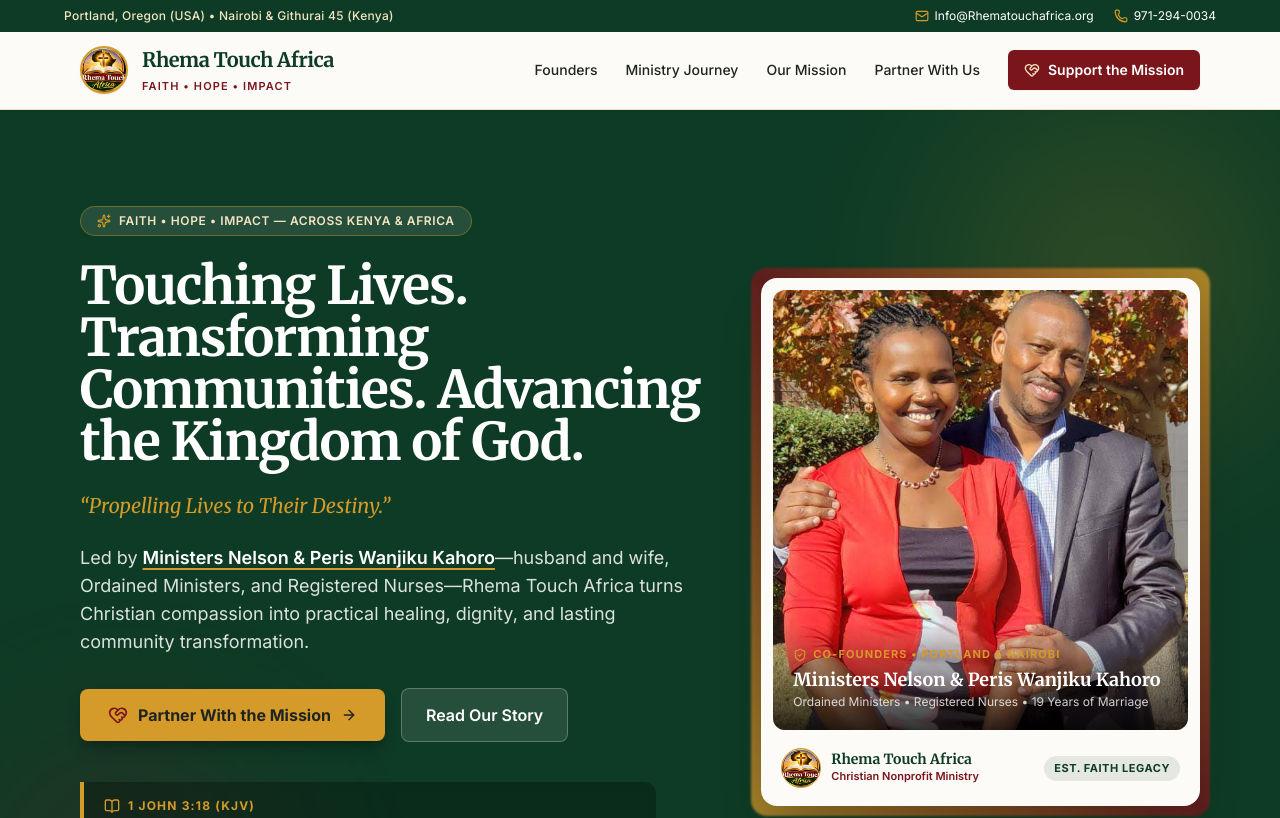
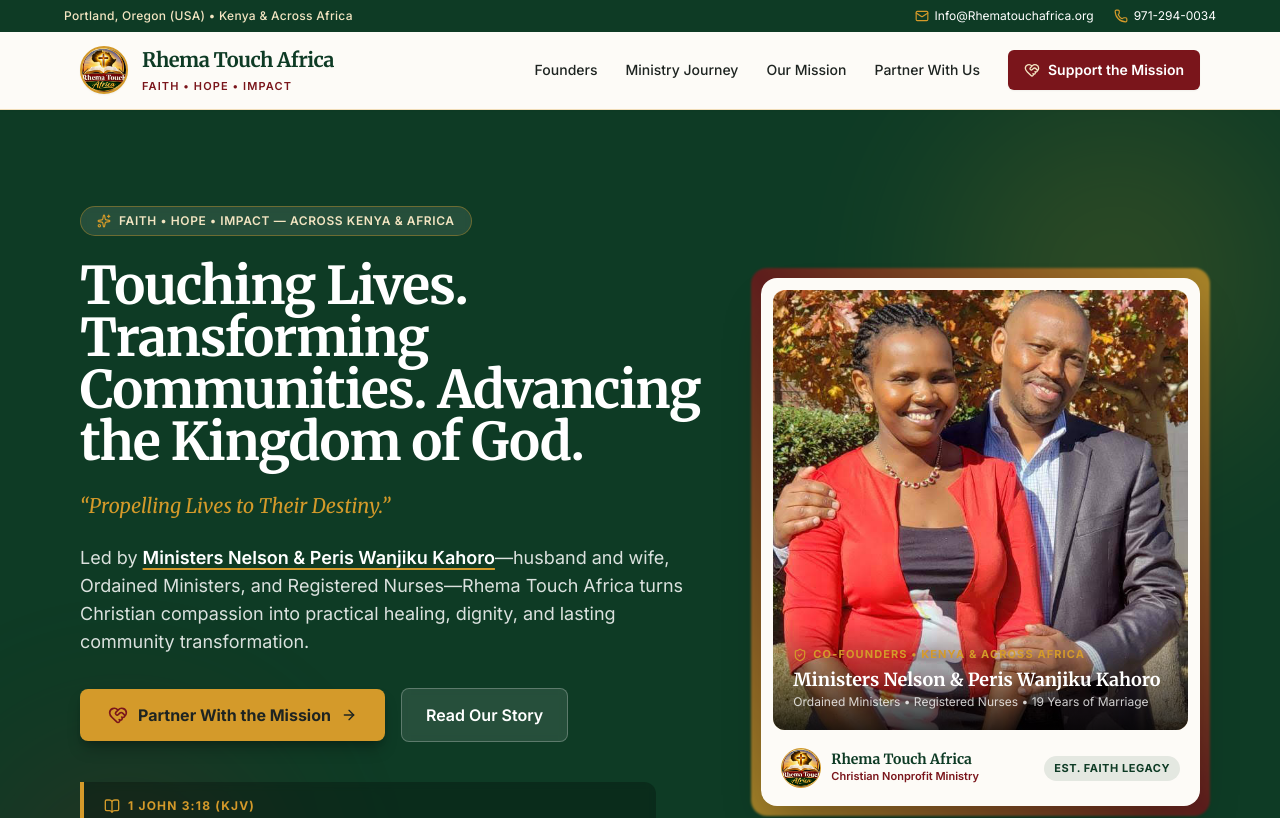
Before and after one commit to Johnpaul-coder/rhema-touch-africa, a React (Vite) app: page / in a window 1280 px wide. Shown: the top 818 px of the page. Built offline with nearby package versions, Linux system fonts and the light colour scheme.

Commit message:
Align location labels strictly with founders biography

```diff
--- a/src/components/Hero.jsx
+++ b/src/components/Hero.jsx
@@ -91,7 +91,7 @@ export default function Hero() {
                 <div className="absolute inset-x-0 bottom-0 bg-gradient-to-t from-black/80 via-black/35 to-transparent p-5 text-white">
                   <div className="inline-flex items-center gap-1.5 text-[11px] uppercase tracking-widest text-rhema-gold font-bold mb-1">
                     <ShieldCheck className="w-3.5 h-3.5" />
-                    <span>Co-Founders • Portland &amp; Nairobi</span>
+                    <span>Co-Founders • Kenya &amp; Across Africa</span>
                   </div>
                   <p className="font-serif text-lg font-bold leading-snug">
                     {founders.names}
--- a/src/data/ministryContent.js
+++ b/src/data/ministryContent.js
@@ -9,7 +9,7 @@ export const ministryContent = {
     email: "Info@Rhematouchafrica.org",
     phone: "971-294-0034",
     fax: "503-334-1824",
-    regions: "Portland, Oregon (USA) • Nairobi & Githurai 45 (Kenya)",
+    regions: "Portland, Oregon (USA) • Kenya & Across Africa",
   },
 
   scriptures: {
```
